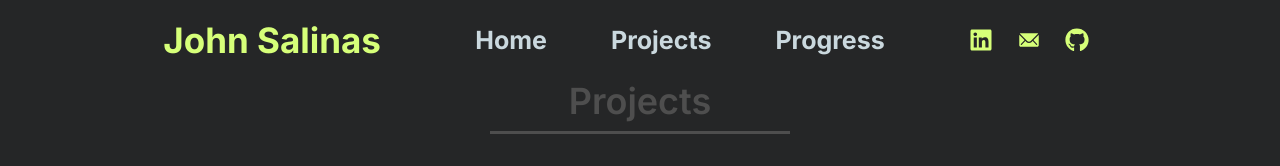
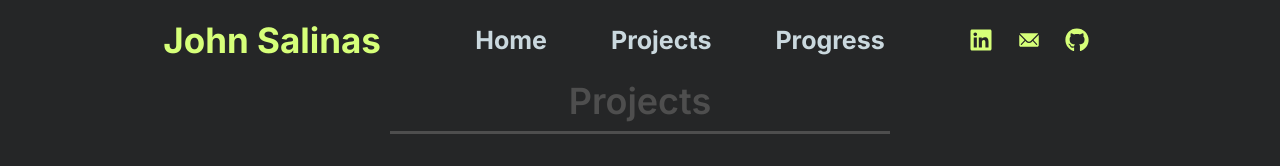
Before and after one commit to JohnSalinas123/Portofolio_JohnS, a React (Vite) app in the folder frontend/: page /projects in a window 1280 px wide. Shown: the top 166 px of the page. Built offline with nearby package versions, Linux system fonts and the light colour scheme.

Commit message:
increased length of divider, might retire this component later

```diff
--- a/frontend/src/components/SectionHeader.css
+++ b/frontend/src/components/SectionHeader.css
@@ -2,7 +2,7 @@
     display: flex;
     justify-content: center;
     align-items: center;
-    width: 300px;
+    width: 500px;
     height: 64px;
     border-bottom: 3px solid var(--off-black);
     color: var(--off-black);
```
